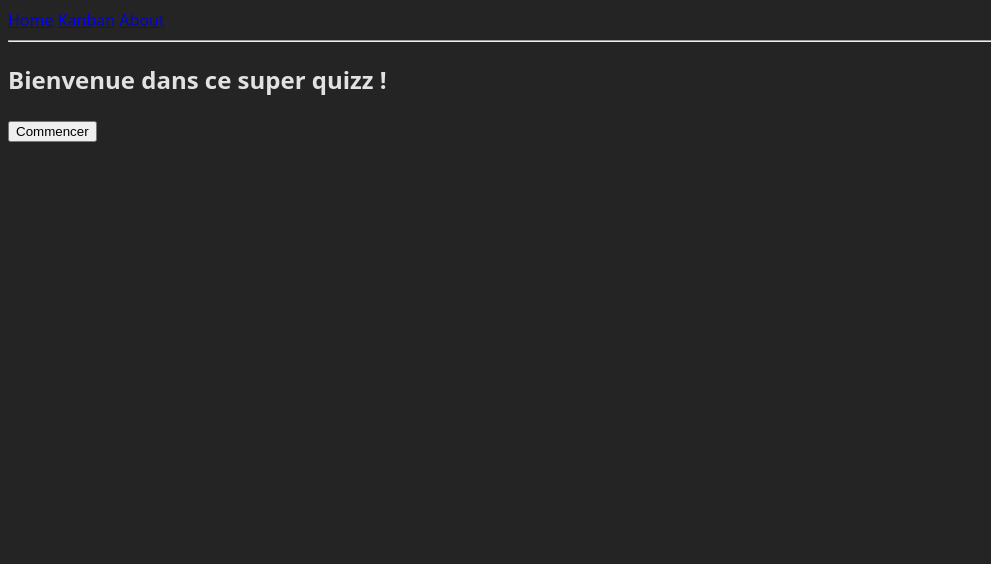
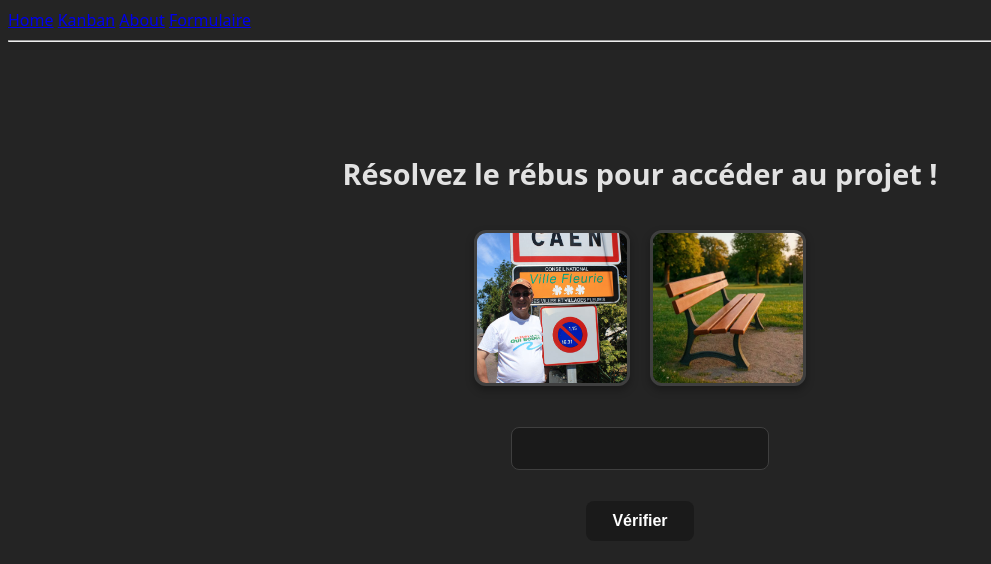
Before and after one commit to eden77-rgb/app-kanban, a React (Vite) app in the folder client/: page / in a window 1280 px wide. Shown: the top 564 px of the page, without its empty margins (0-991 px from the left). Built offline with nearby package versions, Linux system fonts and the light colour scheme.

Commit message:
jeu page d'accueil

```diff
--- a/client/src/index.css
+++ b/client/src/index.css
@@ -1,3 +1,4 @@
+
 :root {
   font-family: system-ui, Avenir, Helvetica, Arial, sans-serif;
   line-height: 1.5;
@@ -14,9 +15,178 @@
 }
 
 .kanban-container {
-  display: flex;        /* Active le mode Flexbox */
-  flex-direction: row;  /* Aligne les enfants horizontalement (par défaut) */
-  gap: 200px;            /* Ajoute de l'espace entre les items sans marges compliquées */
-  flex-wrap: wrap;      /* Permet de passer à la ligne si l'écran est trop petit */
+  display: flex;
+  flex-direction: row;
+  /* On réduit un peu le gap à 20px ou 40px pour que ça tienne bien sur un écran standard */
+  gap: 30px;
+  padding: 20px;
   justify-content: center;
+  /* Permet l'adaptation mobile */
+  flex-wrap: wrap;
 }
+
+.kanban-container > div {
+  flex: 1;
+
+  min-width: 280px;
+
+  max-width: 350px;
+  background-color: #2a2a2a;
+  border: 1px solid #3f3f3f;
+  border-radius: 16px;
+  padding: 20px;
+
+  box-shadow: 0 4px 12px rgba(0, 0, 0, 0.2);
+
+  display: flex;
+  flex-direction: column;
+  align-items: stretch; /* <-- Changement ici aussi pour un meilleur rendu */
+}
+
+/* Optionnel : Une couleur de bordure différente pour le haut de la colonne */
+.kanban-container > div:nth-child(1) { border-top: 4px solid #ff4d4d; } /* Todo */
+.kanban-container > div:nth-child(2) { border-top: 4px solid #ffab00; } /* Doing */
+.kanban-container > div:nth-child(3) { border-top: 4px solid #00c853; } /* Done */
+
+/* --- Le conteneur de la liste des tâches (dans la colonne) --- */
+.grid-container {
+  display: flex;
+  flex-direction: column; /* Empile les tâches verticalement */
+  gap: 15px;              /* Espace entre chaque carte */
+
+  /* Optionnel : permet de scroller à l'intérieur de la colonne si trop de tâches */
+  max-height: 70vh;
+  overflow-y: auto;
+  padding-right: 5px;     /* Espace pour éviter que la scrollbar colle au contenu */
+}
+
+/* --- La carte de la tâche (Task) --- */
+.item-container {
+  background-color: #3a3a3a; /* Plus clair que le fond de la colonne (#2a2a2a) */
+  padding: 16px;
+  border-radius: 12px;       /* Coins arrondis modernes */
+
+  /* Ombre légère pour donner du volume */
+  box-shadow: 0 4px 6px rgba(0, 0, 0, 0.15);
+
+  cursor: pointer;
+  transition: all 0.2s ease; /* Animation fluide au survol */
+
+  /* Bordure décorative sur la gauche (pour le style Kanban) */
+  border-left: 5px solid #646cff;
+
+  /* S'assure que le texte ne déborde pas */
+  word-wrap: break-word;
+}
+
+/* --- Effet au survol de la souris --- */
+.item-container:hover {
+  transform: translateY(-4px); /* La carte "monte" légèrement */
+  background-color: #454545;   /* La couleur s'éclaircit un peu */
+  box-shadow: 0 8px 12px rgba(0, 0, 0, 0.25); /* L'ombre grandit */
+}
+
+/* --- Typographie à l'intérieur de la carte --- */
+/* Titre de la tâche */
+.item-container h3:first-of-type {
+  margin: 0 0 8px 0;
+  font-size: 1.1rem;
+  font-weight: 600;
+  color: #ffffff;
+}
+
+/* Date (que tu as mis en h2) - on la rend plus discrète */
+.item-container h2 {
+  margin: 0 0 12px 0;
+  font-size: 0.85rem;
+  color: #a1a1aa; /* Gris clair */
+  font-weight: 400;
+}
+
+/* Assigné à (le dernier h3) - style "badge" */
+.item-container h3:last-of-type {
+  margin: 0;
+  font-size: 0.8rem;
+  display: inline-block;
+  background-color: #242424;
+  padding: 4px 8px;
+  border-radius: 6px;
+  color: #b0b0b0;
+}
+
+/* Centrage global sur la page */
+.home-container {
+  display: flex;
+  flex-direction: column;
+  align-items: center;
+  justify-content: center;
+  min-height: 80vh;
+  text-align: center;
+  gap: 15px;
+  background-color: #242424; /* Assure le fond sombre */
+  color: rgba(255, 255, 255, 0.87);
+}
+
+.home-container h2 {
+  font-size: 1.8rem;
+  margin-bottom: 20px;
+}
+
+/* Alignement des images */
+.rebus-container {
+  display: flex;
+  justify-content: center;
+  gap: 20px;
+  flex-wrap: wrap;
+  margin-bottom: 10px;
+}
+
+.rebus-container img {
+  width: 150px;
+  height: 150px;
+  object-fit: cover;
+  border-radius: 12px;
+  border: 3px solid #3f3f3f;
+  box-shadow: 0 4px 8px rgba(0,0,0,0.3);
+}
+
+/* L'input */
+.home-input {
+  padding: 10px 15px;
+  font-size: 1.1rem;
+  border-radius: 8px;
+  border: 1px solid #3f3f3f;
+  background-color: #1a1a1a;
+  color: white;
+  text-align: center;
+  outline: none;
+}
+
+.home-input:focus {
+  border-color: #646cff;
+}
+
+/* Le bouton */
+.home-button {
+  padding: 10px 25px;
+  font-size: 1rem;
+  font-weight: 600;
+  border-radius: 8px;
+  border: 1px solid transparent;
+  background-color: #1a1a1a;
+  color: white;
+  cursor: pointer;
+  transition: border-color 0.25s;
+}
+
+.home-button:hover {
+  border-color: #646cff;
+  background-color: #2a2a2a;
+}
+
+/* Le message d'erreur */
+.error-msg {
+  color: #ff4d4d;
+  font-weight: bold;
+  min-height: 24px; /* Empêche le saut de page quand le texte apparait */
+}
--- /dev/null
+++ b/client/src/pages/Form.jsx
@@ -0,0 +1,5 @@
+export default function Form(){
+    return (
+        <p>Form</p>
+    )
+}
--- a/client/src/pages/Home.jsx
+++ b/client/src/pages/Home.jsx
@@ -1,13 +1,41 @@
 import { Navigate, useNavigate } from '@tanstack/react-router'
+import { useState } from 'react'
+import caenImg from "../assets/caen.jpg"
+import bancImg from "../assets/banc.webp"
 
 export default function Home(){
 
     const navigate = useNavigate()
+            const [number, setNumber] = useState("");
+            const [isVisible, setIsVisible] = useState(false)
+
+
+            const handleChange = e =>{
+                console.log(e.target.value)
+                setNumber(e.target.value)
+            }
+
+            const handleClick = () =>{
+                if (number.toLowerCase() == "kanban")
+                {
+                    navigate({to:'/kanban'})
+                }
+                else
+                {
+                    setIsVisible(true)
+                }
+            }
 
     return (
-        <div>
-            <h2>Bienvenue dans ce super quizz !</h2>
-            <button onClick={() => {navigate({to: "/quiz"})}}>Commencer</button>
+        <div className="home-container">
+            <h2>Résolvez le rébus pour accéder au projet !</h2>
+            <div className="rebus-container">
+                <img src={caenImg} alt="" />
+                <img src={bancImg} alt="" />
+            </div>
+                <p><input className="home-input" type="text" name="number" value={number} onChange={handleChange}/></p>
+                <button className="home-button" onClick={handleClick}>Vérifier</button>
+                <p className="error-msg">{isVisible == true && "Mauvaise réponse"}</p>
         </div>
     )
 }
--- a/client/src/routeTree.gen.ts
+++ b/client/src/routeTree.gen.ts
@@ -11,6 +11,7 @@
 import { Route as rootRouteImport } from './routes/__root'
 import { Route as TaskRouteImport } from './routes/task'
 import { Route as KanbanRouteImport } from './routes/kanban'
+import { Route as FormRouteImport } from './routes/form'
 import { Route as AboutRouteImport } from './routes/about'
 import { Route as IndexRouteImport } from './routes/index'
 
@@ -22,6 +23,11 @@ const TaskRoute = TaskRouteImport.update({
 const KanbanRoute = KanbanRouteImport.update({
   id: '/kanban',
   path: '/kanban',
+  getParentRoute: () => rootRouteImport,
+} as any)
+const FormRoute = FormRouteImport.update({
+  id: '/form',
+  path: '/form',
   getParentRoute: () => rootRouteImport,
 } as any)
 const AboutRoute = AboutRouteImport.update({
@@ -38,12 +44,14 @@ const IndexRoute = IndexRouteImport.update({
 export interface FileRoutesByFullPath {
   '/': typeof IndexRoute
   '/about': typeof AboutRoute
+  '/form': typeof FormRoute
   '/kanban': typeof KanbanRoute
   '/task': typeof TaskRoute
 }
 export interface FileRoutesByTo {
   '/': typeof IndexRoute
   '/about': typeof AboutRoute
+  '/form': typeof FormRoute
   '/kanban': typeof KanbanRoute
   '/task': typeof TaskRoute
 }
@@ -51,20 +59,22 @@ export interface FileRoutesById {
   __root__: typeof rootRouteImport
   '/': typeof IndexRoute
   '/about': typeof AboutRoute
+  '/form': typeof FormRoute
   '/kanban': typeof KanbanRoute
   '/task': typeof TaskRoute
 }
 export interface FileRouteTypes {
   fileRoutesByFullPath: FileRoutesByFullPath
-  fullPaths: '/' | '/about' | '/kanban' | '/task'
+  fullPaths: '/' | '/about' | '/form' | '/kanban' | '/task'
   fileRoutesByTo: FileRoutesByTo
-  to: '/' | '/about' | '/kanban' | '/task'
-  id: '__root__' | '/' | '/about' | '/kanban' | '/task'
+  to: '/' | '/about' | '/form' | '/kanban' | '/task'
+  id: '__root__' | '/' | '/about' | '/form' | '/kanban' | '/task'
   fileRoutesById: FileRoutesById
 }
 export interface RootRouteChildren {
   IndexRoute: typeof IndexRoute
   AboutRoute: typeof AboutRoute
+  FormRoute: typeof FormRoute
   KanbanRoute: typeof KanbanRoute
   TaskRoute: typeof TaskRoute
 }
@@ -83,6 +93,13 @@ declare module '@tanstack/react-router' {
       path: '/kanban'
       fullPath: '/kanban'
       preLoaderRoute: typeof KanbanRouteImport
+      parentRoute: typeof rootRouteImport
+    }
+    '/form': {
+      id: '/form'
+      path: '/form'
+      fullPath: '/form'
+      preLoaderRoute: typeof FormRouteImport
       parentRoute: typeof rootRouteImport
     }
     '/about': {
@@ -105,6 +122,7 @@ declare module '@tanstack/react-router' {
 const rootRouteChildren: RootRouteChildren = {
   IndexRoute: IndexRoute,
   AboutRoute: AboutRoute,
+  FormRoute: FormRoute,
   KanbanRoute: KanbanRoute,
   TaskRoute: TaskRoute,
 }
--- a/client/src/routes/__root.jsx
+++ b/client/src/routes/__root.jsx
@@ -12,6 +12,9 @@ const RootLayout = () => (
       </Link>{' '}
       <Link to="/about" className="[&.active]:font-bold">
         About
+      </Link>{' '}
+      <Link to="/form" className="[&.active]:font-bold">
+        Formulaire
       </Link>
     </div>
     <hr />
--- /dev/null
+++ b/client/src/routes/form.jsx
@@ -0,0 +1,6 @@
+import Form from '../pages/Form'
+import { createFileRoute } from '@tanstack/react-router'
+
+export const Route = createFileRoute('/form')({
+  component: Form,
+})
```
Also changed, not shown: client/src/assets/banc.webp (added), client/src/assets/caen.jpg (added).
